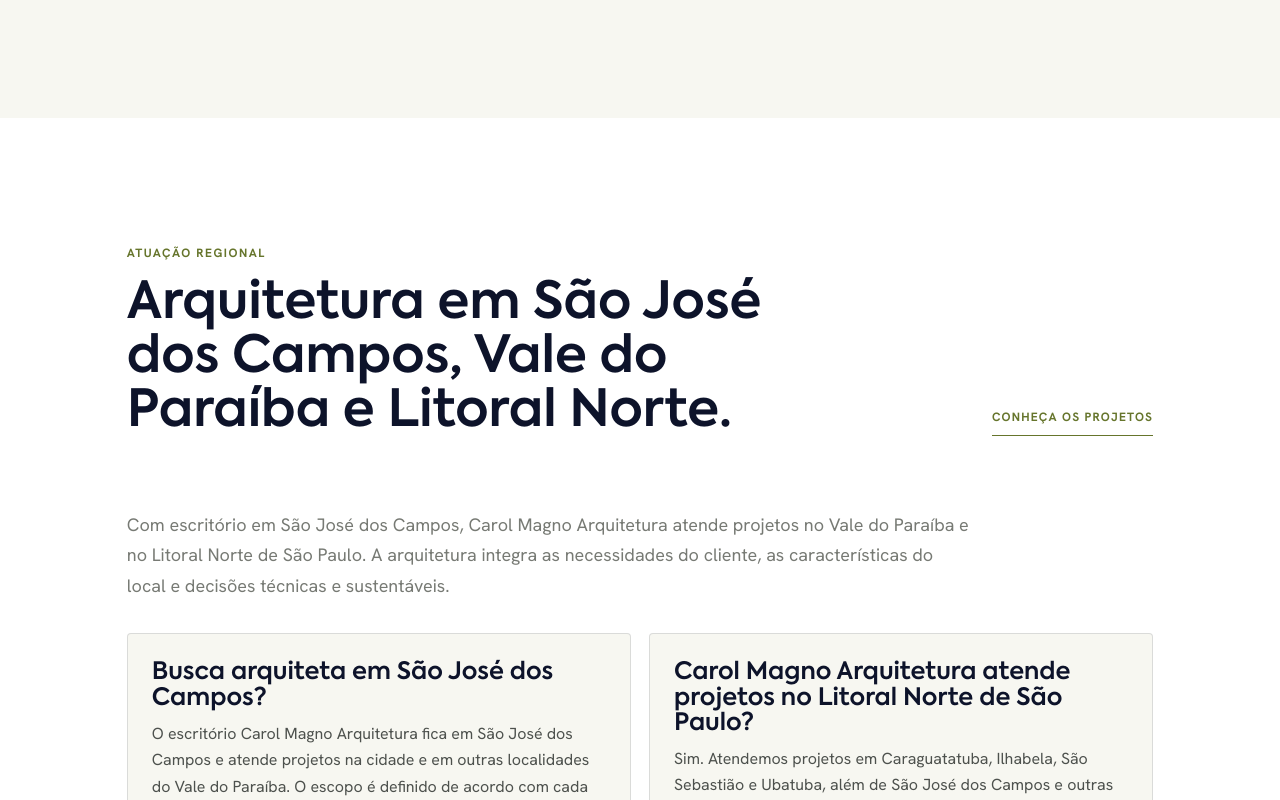
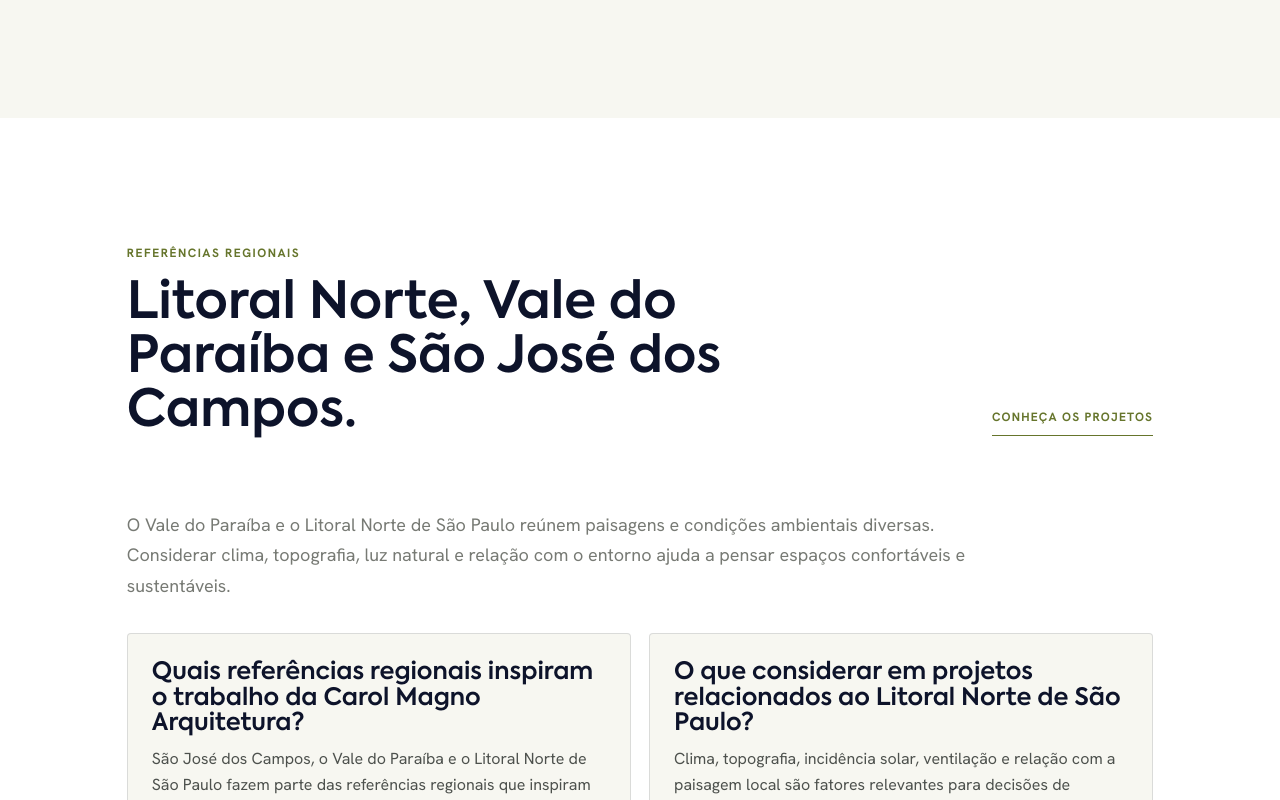
Before and after one commit to crizothdev/carol-magno-preview, a website: page index.html in a window 1280 px wide. Shown: the part 2000-2800 px from the top of the page. Drawn offline with Linux system fonts and the light colour scheme.

Commit message:
Apresenta regiões como referências, sem delimitar atuação

```diff
--- a/index.html
+++ b/index.html
@@ -3,15 +3,15 @@
 <head>
   <meta charset="UTF-8">
   <meta name="viewport" content="width=device-width, initial-scale=1.0">
-  <title>Carol Magno Arquitetura | SJC e Litoral Norte de SP</title>
-  <meta name="description" content="Arquitetura sustentável, interiores e estudos de viabilidade em São José dos Campos, Vale do Paraíba e Litoral Norte de São Paulo.">
+  <title>Carol Magno Arquitetura | Arquitetura Sustentável</title>
+  <meta name="description" content="Arquitetura, interiores e sustentabilidade com referências em São José dos Campos (SJC), Vale do Paraíba e Litoral Norte de São Paulo.">
   <link rel="canonical" href="https://carolinamagno.com.br/">
   <meta property="og:type" content="website">
   <meta property="og:locale" content="pt_BR">
   <meta property="og:site_name" content="Carol Magno Arquitetura">
   <meta property="og:url" content="https://carolinamagno.com.br/">
-  <meta property="og:title" content="Carol Magno Arquitetura | SJC e Litoral Norte de SP">
-  <meta property="og:description" content="Arquitetura sustentável, interiores e estudos de viabilidade em São José dos Campos, Vale do Paraíba e Litoral Norte de São Paulo.">
+  <meta property="og:title" content="Carol Magno Arquitetura | Arquitetura Sustentável">
+  <meta property="og:description" content="Arquitetura, interiores e sustentabilidade com referências em São José dos Campos (SJC), Vale do Paraíba e Litoral Norte de São Paulo.">
   <meta property="og:image" content="https://carolinamagno.com.br/assets/carol/hero-fachada.jpg">
   <meta property="og:image:alt" content="Projeto de arquitetura da Carol Magno Arquitetura">
   <meta name="twitter:card" content="summary_large_image">
@@ -21,7 +21,7 @@
   <link rel="preconnect" href="https://fonts.gstatic.com" crossorigin>
   <link href="https://fonts.googleapis.com/css2?family=Hanken+Grotesk:wght@400;500;600;700&display=swap" rel="stylesheet">
   <link rel="stylesheet" href="css/style.css?v=20261103-local-seo-v1">
-  <script type="application/ld+json">{"@context":"https://schema.org","@graph":[{"@type":"Organization","@id":"https://carolinamagno.com.br/#organization","name":"Carol Magno Arquitetura","url":"https://carolinamagno.com.br/","logo":"https://carolinamagno.com.br/assets/carol/logo-carol-magno.png","image":"https://carolinamagno.com.br/assets/carol/hero-fachada.jpg","email":"carolmagno.arq@gmail.com","telephone":"+55-12-99191-8189","founder":{"@type":"Person","name":"Carolina Magno","jobTitle":"Arquiteta e Urbanista"},"areaServed":[{"@type":"City","name":"São José dos Campos","alternateName":"SJC"},{"@type":"AdministrativeArea","name":"Vale do Paraíba"},{"@type":"AdministrativeArea","name":"Litoral Norte de São Paulo"}],"sameAs":["https://www.instagram.com/carolmagnoarquitetura/","https://www.facebook.com/carolmagnoarquitetura","https://www.linkedin.com/company/carol-magno-arquitetura/"]},{"@type":"WebSite","@id":"https://carolinamagno.com.br/#website","url":"https://carolinamagno.com.br/","name":"Carol Magno Arquitetura","publisher":{"@id":"https://carolinamagno.com.br/#organization"},"inLanguage":"pt-BR"},{"@type":"FAQPage","mainEntity":[{"@type":"Question","name":"Carol Magno Arquitetura atende projetos no Litoral Norte de São Paulo?","acceptedAnswer":{"@type":"Answer","text":"Sim. Atendemos projetos em Caraguatatuba, Ilhabela, São Sebastião e Ubatuba, além de São José dos Campos e outras cidades do Vale do Paraíba. O escopo é definido conforme cada projeto."}}]}]}</script>
+  <script type="application/ld+json">{"@context":"https://schema.org","@graph":[{"@type":"Organization","@id":"https://carolinamagno.com.br/#organization","name":"Carol Magno Arquitetura","description":"Arquitetura, interiores e sustentabilidade com referências em São José dos Campos (SJC), Vale do Paraíba e Litoral Norte de São Paulo.","url":"https://carolinamagno.com.br/","logo":"https://carolinamagno.com.br/assets/carol/logo-carol-magno.png","image":"https://carolinamagno.com.br/assets/carol/hero-fachada.jpg","email":"carolmagno.arq@gmail.com","telephone":"+55-12-99191-8189","founder":{"@type":"Person","name":"Carolina Magno","jobTitle":"Arquiteta e Urbanista"},"sameAs":["https://www.instagram.com/carolmagnoarquitetura/","https://www.facebook.com/carolmagnoarquitetura","https://www.linkedin.com/company/carol-magno-arquitetura/"]},{"@type":"WebSite","@id":"https://carolinamagno.com.br/#website","url":"https://carolinamagno.com.br/","name":"Carol Magno Arquitetura","publisher":{"@id":"https://carolinamagno.com.br/#organization"},"inLanguage":"pt-BR"},{"@type":"FAQPage","mainEntity":[{"@type":"Question","name":"Quais referências regionais inspiram o trabalho da Carol Magno Arquitetura?","acceptedAnswer":{"@type":"Answer","text":"São José dos Campos, o Vale do Paraíba e o Litoral Norte de São Paulo fazem parte das referências regionais que inspiram um olhar atento às características de cada lugar."}}]}]}</script>
 </head>
 <body>
   <header class="nav">
@@ -39,7 +39,7 @@
       <div class="container hero__content">
         <p class="eyebrow">Arquitetura e Sustentabilidade</p>
         <h1>Carol Magno Arquitetura: projetos com propósito e sustentabilidade.</h1>
-        <p class="lead">Unimos arquitetura, funcionalidade e cuidado ambiental em projetos residenciais, comerciais e de interiores, pensados para as pessoas e para cada lugar, com atendimento no Litoral Norte de São Paulo e em São José dos Campos.</p>
+        <p class="lead">Unimos arquitetura, funcionalidade e cuidado ambiental em projetos residenciais, comerciais e de interiores, pensados para as pessoas e para cada lugar. Esse olhar também se inspira no Litoral Norte de São Paulo, no Vale do Paraíba e em São José dos Campos.</p>
         <div class="hero__actions"><a class="btn btn--primary" href="portfolio.html">Projetos</a><a class="btn btn--ghost btn--underline" href="sustentabilidade.html">Sustentabilidade</a></div>
       </div>
     </section>
@@ -59,13 +59,13 @@
     <section class="local-answers" aria-labelledby="local-answers-title" data-reveal>
       <div class="container">
         <div class="section-head">
-          <div><p class="eyebrow">Atuação regional</p><h2 id="local-answers-title">Arquitetura em São José dos Campos, Vale do Paraíba e Litoral Norte.</h2></div>
+          <div><p class="eyebrow">Referências regionais</p><h2 id="local-answers-title">Litoral Norte, Vale do Paraíba e São José dos Campos.</h2></div>
           <a class="text-link" href="portfolio.html">Conheça os projetos</a>
         </div>
-        <p class="local-answers__intro">Com escritório em São José dos Campos, Carol Magno Arquitetura atende projetos no Vale do Paraíba e no Litoral Norte de São Paulo. A arquitetura integra as necessidades do cliente, as características do local e decisões técnicas e sustentáveis.</p>
+        <p class="local-answers__intro">O Vale do Paraíba e o Litoral Norte de São Paulo reúnem paisagens e condições ambientais diversas. Considerar clima, topografia, luz natural e relação com o entorno ajuda a pensar espaços confortáveis e sustentáveis.</p>
         <div class="local-answers__grid">
-          <article class="local-answer"><h3>Busca arquiteta em São José dos Campos?</h3><p>O escritório Carol Magno Arquitetura fica em São José dos Campos e atende projetos na cidade e em outras localidades do Vale do Paraíba. O escopo é definido de acordo com cada projeto.</p></article>
-          <article class="local-answer"><h3>Carol Magno Arquitetura atende projetos no Litoral Norte de São Paulo?</h3><p>Sim. Atendemos projetos em Caraguatatuba, Ilhabela, São Sebastião e Ubatuba, além de São José dos Campos e outras cidades do Vale do Paraíba. O escopo é definido conforme cada projeto.</p></article>
+          <article class="local-answer"><h3>Quais referências regionais inspiram o trabalho da Carol Magno Arquitetura?</h3><p>São José dos Campos, o Vale do Paraíba e o Litoral Norte de São Paulo fazem parte das referências regionais que inspiram um olhar atento às características de cada lugar.</p></article>
+          <article class="local-answer"><h3>O que considerar em projetos relacionados ao Litoral Norte de São Paulo?</h3><p>Clima, topografia, incidência solar, ventilação e relação com a paisagem local são fatores relevantes para decisões de conforto e sustentabilidade.</p></article>
           <article class="local-answer"><h3>Que tipos de projeto a arquiteta desenvolve?</h3><p>A Carol Magno Arquitetura desenvolve projetos residenciais, comerciais e de edifícios, interiores, estudos de viabilidade e consultoria em sustentabilidade e certificações ambientais.</p></article>
           <article class="local-answer"><h3>Como a sustentabilidade entra no projeto de arquitetura?</h3><p>As decisões consideram implantação, iluminação natural, ventilação, conforto térmico, acústico e lumínico, eficiência dos recursos e durabilidade dos materiais.</p></article>
           <article class="local-answer"><h3>Como o BIM apoia as decisões de projeto?</h3><p>A tecnologia BIM apoia a coordenação e compatibilização dos projetos, enquanto as análises de desempenho subsidiam a avaliação de alternativas e o aprimoramento das soluções.</p></article>
```
